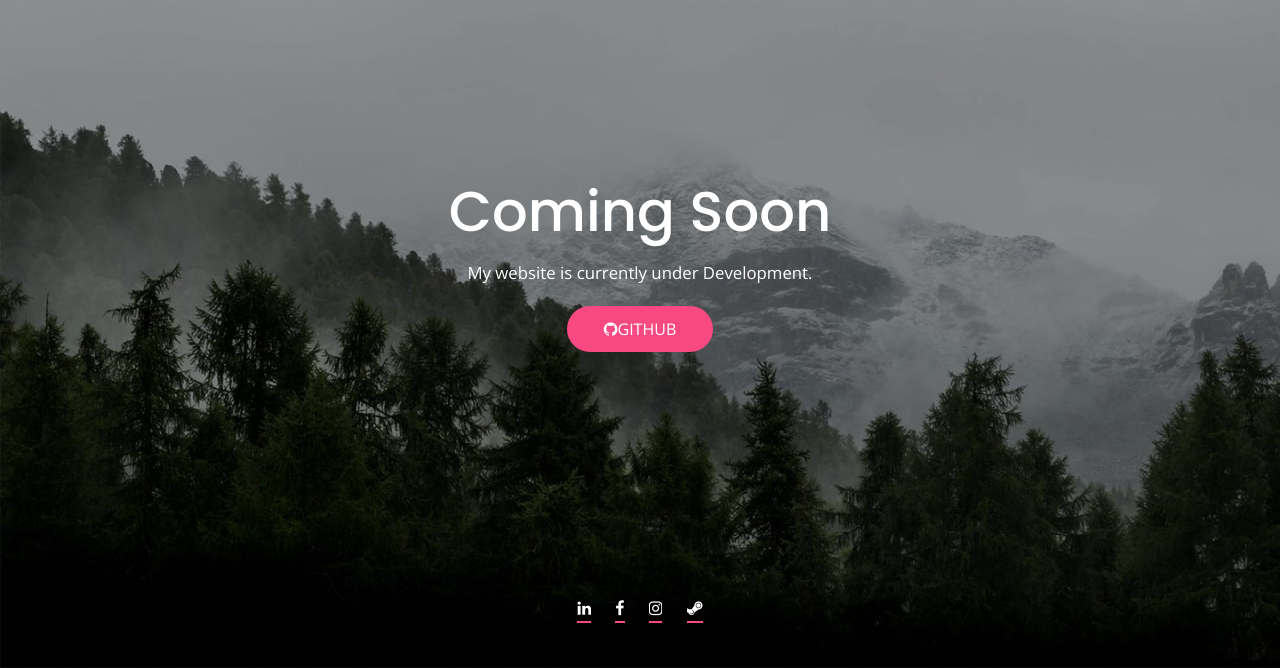
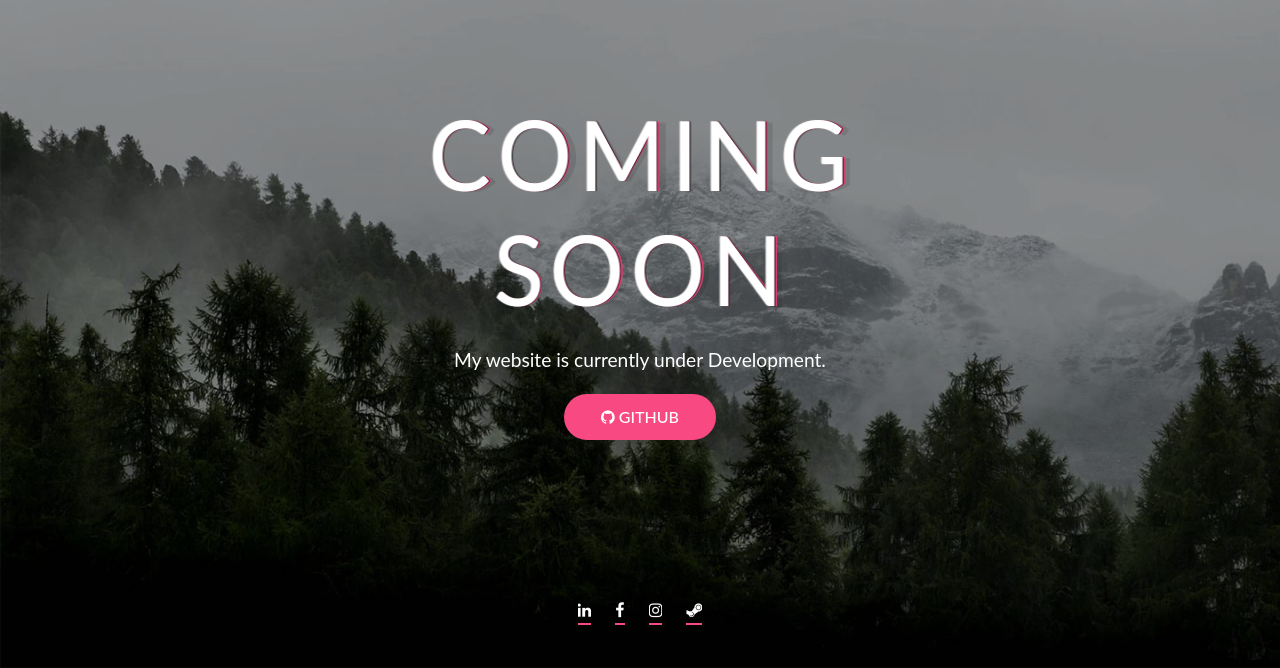
Before and after one commit to KillaShank/comingsoonpage, a plain HTML site: page index.html in a window 1280 px wide. Shown: the part 132-800 px from the top of the page. Drawn offline with nearby package versions, Linux system fonts and the light colour scheme.

Commit message:
Rerolled

```diff
--- a/comingsooncss/css/styles.css
+++ b/comingsooncss/css/styles.css
@@ -82,29 +82,14 @@ b.light-color{ color: #444; }
 --------------------------------- */
 
 .center-text{ text-align: center; }
-
-.display-table{ display: table; height: 100%; width: 100%; }
-
-.display-table-cell{ display: table-cell; vertical-align: middle; }
-
-
-
-::-webkit-input-placeholder { font-size: .9em; letter-spacing: 1px; }
-
-::-moz-placeholder { font-size: .9em; letter-spacing: 1px; }
-
-:-ms-input-placeholder { font-size: .9em; letter-spacing: 1px; }
-
-:-moz-placeholder { font-size: .9em; letter-spacing: 1px; }
-
-
-.full-height{ height: 100%; }
-
-.position-static{ position: static; }
-
-.font-white{ color: #fff; }
-
-
+@import url(https://fonts.googleapis.com/css?family=Lato:900);
+*, *:before, *:after{
+  box-sizing:border-box;
+}
+body{
+  font-family: 'Lato', sans-serif;
+    ;
+}
 /* ---------------------------------
 3. MAIN SECTION
 --------------------------------- */
--- a/index.html
+++ b/index.html
@@ -1,7 +1,7 @@
 <!DOCTYPE HTML>
 <html lang="en">
 <head>
-	<title>TITLE</title>
+	<title>Coming Soon</title>
 	<meta http-equiv="X-UA-Compatible" content="IE=edge">
     <meta name="viewport" content="width=device-width, initial-scale=1">
 	<meta charset="UTF-8">
@@ -18,6 +18,8 @@
 	<link rel="stylesheet" href="common-css/jquery.classycountdown.css" />
 
 	<link href="comingsooncss/css/styles.css" rel="stylesheet">
+	<link rel="stylesheet" type="text/css" href="style.css">
+	<link rel="shortcut icon" type="image/jpg" href="images\favicon.ico">
 
 	<link href="comingsooncss/css/responsive.css" rel="stylesheet">
 	<link rel="stylesheet" type="text/css" href="https://stackpath.bootstrapcdn.com/font-awesome/4.7.0/css/font-awesome.min.css">
@@ -30,34 +32,23 @@
 		<div class="display-table">
 			<div class="display-table-cell">
 
-				<h1 class="title font-white"><b>Coming Soon</b></h1>
-				<p class="desc font-white">My website is currently under Development.
-				</p>
+				<div class="foo">
+ 					<span class="letter" data-letter="C">C</span>
+ 					<span class="letter" data-letter="O">O</span>
+ 					<span class="letter" data-letter="M">M</span>
+ 					<span class="letter" data-letter="I">I</span>
+ 					<span class="letter" data-letter="N">N</span>
+ 					<span class="letter" data-letter="G">G</span>
+ 					<br>
+ 					<span class="letter" data-letter="S">S</span>
+ 					<span class="letter" data-letter="O">O</span>
+ 					<span class="letter" data-letter="O">O</span>
+ 					<span class="letter" data-letter="N">N</span>
 
-				<a class="notify-btn" href="https://github.com/KillaShank"><i class="fa fa-github" aria-hidden="true"></i><b>GITHUB</b></a>
+				<h5 class="desc font-white">My website is currently under Development.
+				</h5>
 
-				<ul class="social-btn font-white">
-					<li><a href="https://www.linkedin.com/in/sankalp-verma-9b9b921a0/"><i class="fa fa-linkedin" aria-hidden="true"></i></a></li>
-					<li><a href="https://www.facebook.com/sankalp.verma.980/"><i class="fa fa-facebook" aria-hidden="true"></i></a></li>
-					<li><a href="https://www.instagram.com/sankalp._.verma_/"><i class="fa fa-instagram" aria-hidden="true"></i></a></li>
-					<li><a href="https://steamcommunity.com/id/Shanky_Killa"><i class="fa fa-steam" aria-hidden="true"></i></a></li>
-				</ul><!-- social-btn -->
-
-			</div><!-- display-table -->
-		</div><!-- display-table-cell -->
-	</div><!-- main-area -->
-
-	<!-- making copy -->
-	<div class="main-area center-text" style="background-image:url(images/countdown-3-1600x900.jpg);">
-
-		<div class="display-table">
-			<div class="display-table-cell">
-
-				<h1 class="title font-white"><b>Coming Soon</b></h1>
-				<p class="desc font-white">My website is currently under Development.
-				</p>
-
-				<a class="notify-btn" href="https://github.com/KillaShank"><i class="fa fa-github" aria-hidden="true"></i><b>GITHUB</b></a>
+				<a class="notify-btn" href="https://github.com/KillaShank"><i class="fa fa-github" aria-hidden="true"></i><b> GITHUB</b></a>
 
 				<ul class="social-btn font-white">
 					<li><a href="https://www.linkedin.com/in/sankalp-verma-9b9b921a0/"><i class="fa fa-linkedin" aria-hidden="true"></i></a></li>
--- /dev/null
+++ b/style.css
@@ -0,0 +1,82 @@
+div.foo{
+  width: 90%;
+  margin: 0 auto;
+  text-align: center;
+}
+.letter{
+  display: inline-block;
+  font-weight: 6--;
+  font-size: 6em;
+  position: relative;
+  color: #F84982;
+  transform-style: preserve-3d;
+  perspective: 400;
+  z-index: 1;
+}
+.letter:before, .letter:after{
+  position:absolute;
+  content: attr(data-letter);
+  transform-origin: top left;
+  top:0;
+  left:0;
+}
+.letter, .letter:before, .letter:after{
+  transition: all 0.3s ease-in-out;
+}
+.letter:before{
+  color: #fff;
+  text-shadow:
+    -1px 0px 1px rgba(255,255,255,.8),
+    1px 0px 1px rgba(0,0,0,.8);
+  z-index: 3;
+  transform:
+    rotateX(0deg)
+    rotateY(-15deg)
+    rotateZ(0deg);
+}
+.letter:after{
+  color: rgba(0,0,0,.11);
+  z-index:2;
+  transform:
+    scale(1.08,1)
+    rotateX(0deg)
+    rotateY(0deg)
+    rotateZ(0deg)
+    skew(0deg,1deg);
+}
+.letter:hover:before{
+  color: #fafafa;
+  transform:
+    rotateX(0deg)
+    rotateY(-40deg)
+    rotateZ(0deg);
+}
+.letter:hover:after{
+  transform:
+    scale(1.08,1)
+    rotateX(0deg)
+    rotateY(40deg)
+    rotateZ(0deg)
+    skew(0deg,22deg);
+}
+
+.display-table{ display: table; height: 100%; width: 100%; }
+
+.display-table-cell{ display: table-cell; vertical-align: middle; }
+
+
+
+::-webkit-input-placeholder { font-size: .9em; letter-spacing: 1px; }
+
+::-moz-placeholder { font-size: .9em; letter-spacing: 1px; }
+
+:-ms-input-placeholder { font-size: .9em; letter-spacing: 1px; }
+
+:-moz-placeholder { font-size: .9em; letter-spacing: 1px; }
+
+
+.full-height{ height: 100%; }
+
+.position-static{ position: static; }
+
+.font-white{ color: #fff; }
```
Also changed, not shown: images/favicon.ico (added).
